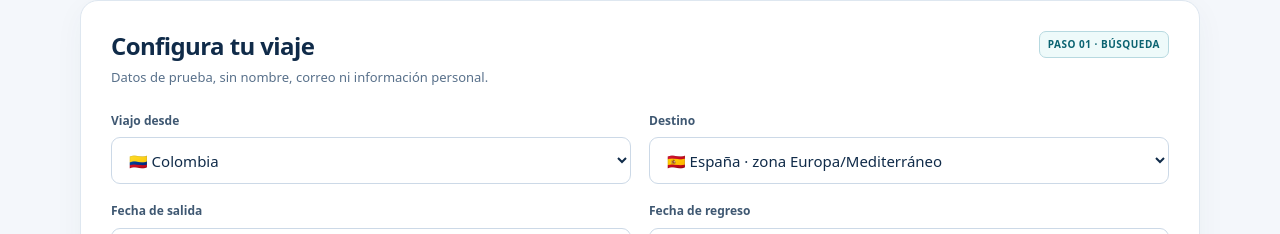
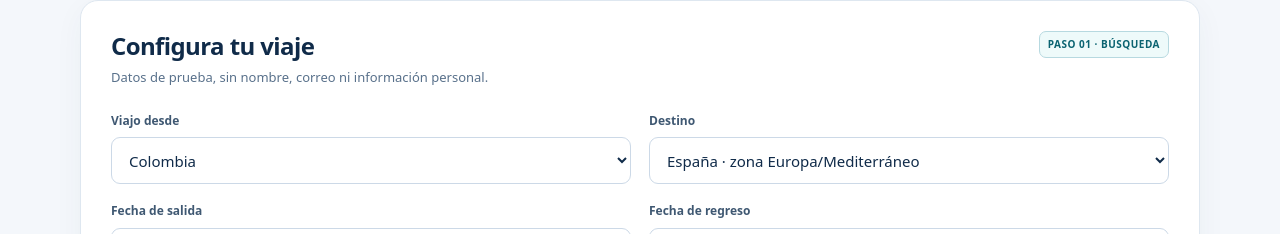
Before and after one commit to justinasspokas-star/viajerolatam, a plain HTML site: page interwelt-pilot-site/index.html in a window 1280 px wide. Shown: the part 306-540 px from the top of the page. Drawn offline with Linux system fonts and the light colour scheme; no server answers.

Commit message:
fix(interwelt): avoid country-code flag fallback and use dynamic notices

```diff
--- a/interwelt-pilot-site/index.html
+++ b/interwelt-pilot-site/index.html
@@ -30,19 +30,19 @@
         <div class="fields">
           <div class="field"><label for="origin">Viajo desde</label>
             <select id="origin" name="origin" required>
-              <option value="colombia">🇨🇴 Colombia</option><option value="peru">🇵🇪 Perú</option><option value="mexico">🇲🇽 México</option>
-              <option value="argentina">🇦🇷 Argentina</option><option value="bolivia">🇧🇴 Bolivia</option><option value="brasil">🇧🇷 Brasil</option>
-              <option value="chile">🇨🇱 Chile</option><option value="costa-rica">🇨🇷 Costa Rica</option><option value="cuba">🇨🇺 Cuba</option>
-              <option value="ecuador">🇪🇨 Ecuador</option><option value="el-salvador">🇸🇻 El Salvador</option><option value="guatemala">🇬🇹 Guatemala</option>
-              <option value="haiti">🇭🇹 Haití</option><option value="honduras">🇭🇳 Honduras</option><option value="nicaragua">🇳🇮 Nicaragua</option>
-              <option value="panama">🇵🇦 Panamá</option><option value="paraguay">🇵🇾 Paraguay</option><option value="republica-dominicana">🇩🇴 República Dominicana</option>
-              <option value="uruguay">🇺🇾 Uruguay</option><option value="venezuela">🇻🇪 Venezuela</option>
+              <option value="colombia">Colombia</option><option value="peru">Perú</option><option value="mexico">México</option>
+              <option value="argentina">Argentina</option><option value="bolivia">Bolivia</option><option value="brasil">Brasil</option>
+              <option value="chile">Chile</option><option value="costa-rica">Costa Rica</option><option value="cuba">Cuba</option>
+              <option value="ecuador">Ecuador</option><option value="el-salvador">El Salvador</option><option value="guatemala">Guatemala</option>
+              <option value="haiti">Haití</option><option value="honduras">Honduras</option><option value="nicaragua">Nicaragua</option>
+              <option value="panama">Panamá</option><option value="paraguay">Paraguay</option><option value="republica-dominicana">República Dominicana</option>
+              <option value="uruguay">Uruguay</option><option value="venezuela">Venezuela</option>
             </select>
           </div>
           <div class="field"><label for="destination">Destino</label>
             <select id="destination" name="destination" required>
-              <option value="espana">🇪🇸 España · zona Europa/Mediterráneo</option>
-              <option value="eeuu">🇺🇸 Estados Unidos</option>
+              <option value="espana">España · zona Europa/Mediterráneo</option>
+              <option value="eeuu">Estados Unidos</option>
             </select>
           </div>
           <div class="field"><label for="departure">Fecha de salida</label><input type="date" id="departure" name="departure" value="2026-11-01" required></div>
@@ -66,7 +66,7 @@
 
     <section class="results" id="results" aria-labelledby="results-heading">
       <div class="section-head results-head"><div><div class="eyebrow">PASO 02 · RESULTADOS</div><h2 id="results-heading">Planes de asistencia</h2><p id="search-summary">Colombia → zona Europa/Mediterráneo · 15 días · 1 adulto</p></div><span class="small-pill">Solo demostración</span></div>
-      <div class="notice" role="note"><strong>Precios de una cotización histórica:</strong> no son ofertas actuales, no son contratables y la unidad monetaria del JSON original sigue por confirmar. La selección de España utiliza la zona Europa/Mediterráneo; no acredita elegibilidad Schengen.</div>
+      <div class="notice" id="results-notice" role="note"><strong>Ejemplo histórico:</strong> precios solo para los datos exactos de referencia, no son ofertas actuales ni permiten contratar. La moneda del JSON sigue por confirmar.</div>
       <div id="status" class="status" role="status" aria-live="polite">Consultando datos de demostración de Netlify…</div>
       <div id="plans" class="cards" aria-label="Resultados históricos de prueba"></div>
       <div id="empty-state" class="empty-state" hidden>
```
